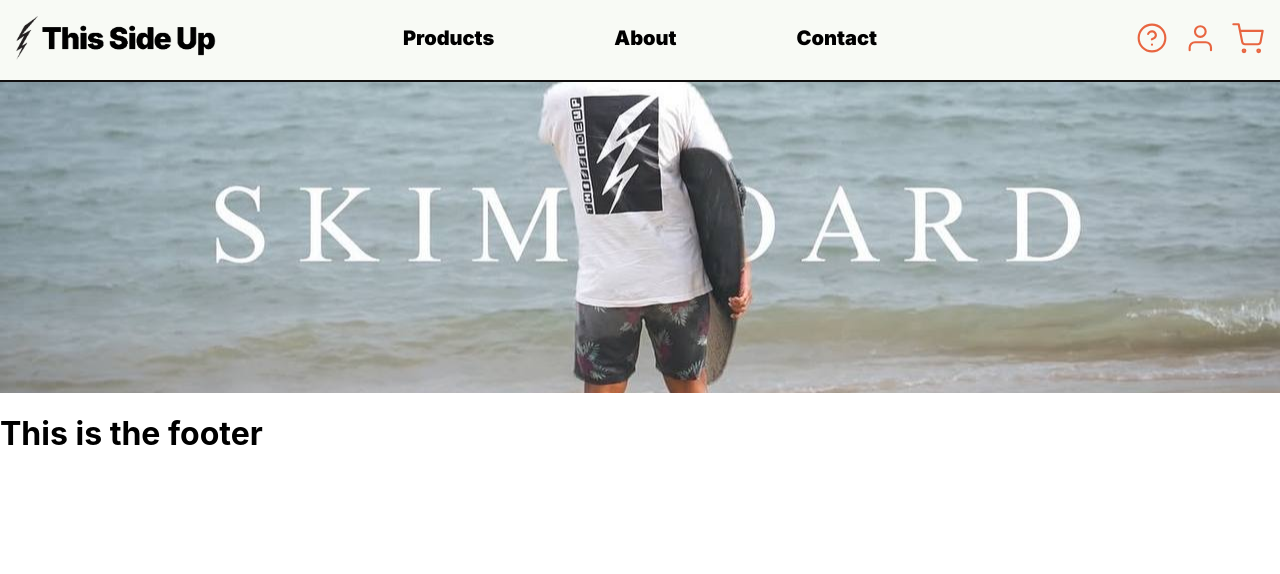
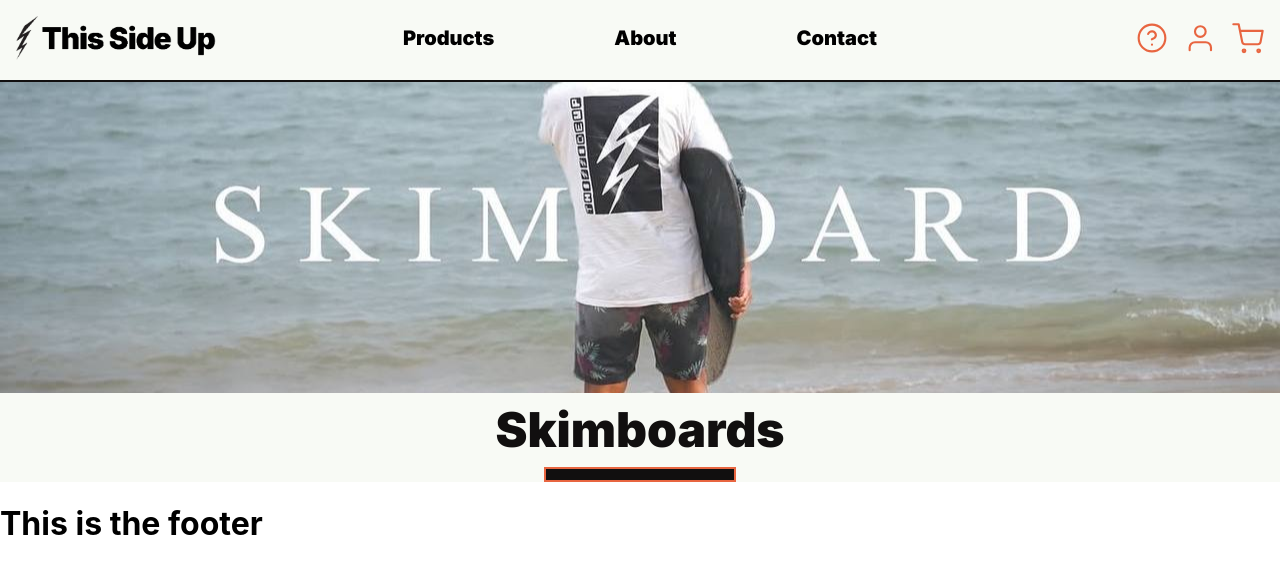
Before and after one commit to ennisyania/ThisSideUp_Website, a React (Create React App) app in the folder this-side-up/: page /skimboards in a window 1280 px wide. Shown: the top 574 px of the page. Built offline with nearby package versions, Linux system fonts and the light colour scheme.

Commit message:
added title

```diff
--- a/this-side-up/src/Skimboards.js
+++ b/this-side-up/src/Skimboards.js
@@ -5,8 +5,14 @@ export default function Skimboards() {
   return (
     <div className='skimboards'>
       {/* Hero */}
-      <section className="hero" style={{ backgroundImage: 'url(/images/skimboard-banner.png)' }}>
+      <section className="hero">
       </section>
+
+      {/* title */}
+      <div className='title'>
+        <h1>Skimboards</h1>
+        <div class="vector-line"></div>
+      </div>
 
     </div>
   )
--- a/this-side-up/src/products.css
+++ b/this-side-up/src/products.css
@@ -3,6 +3,8 @@
   color: #110f0f;
   background: #F8FAF5;
 }
+
+
 
 /* Hero Section */
 .hero {
@@ -20,3 +22,35 @@
   background-repeat: no-repeat;
   z-index: -1;
 }
+
+.skimboards .hero {
+  background-image: url('/public/images/skimboard-banner.png');
+}
+
+
+
+
+/* title section */
+.title {
+  display: flex;
+  flex-direction: column;
+  align-items: center;
+  height: auto;
+}
+    /* text */
+    .title h1 {
+      font-family: 'Inter';
+    font-style: normal;
+    font-weight: 900;
+    font-size: 6vh;
+    line-height: 0.2;
+    }
+    /* Vector */
+
+    .vector-line {
+      box-sizing: border-box;
+      background-color:#110f0f ;
+      width: 15vw;
+      height: 1.2vw;
+      border: 2px solid #E86540;
+    }
```
